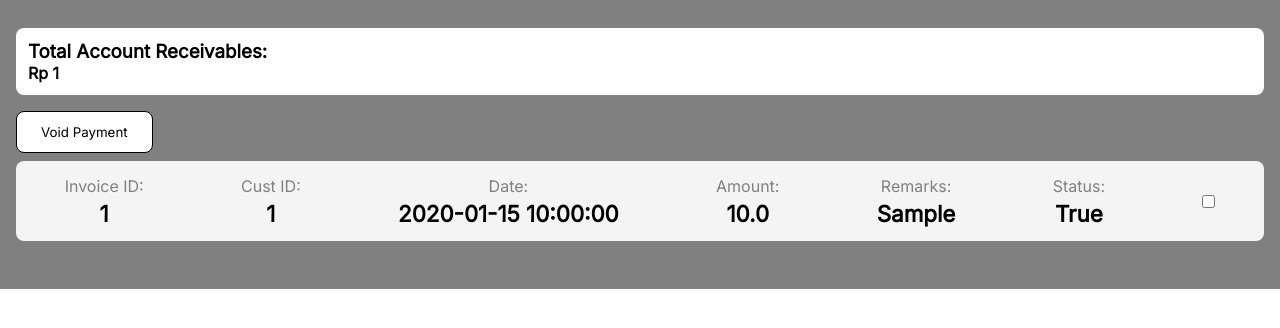
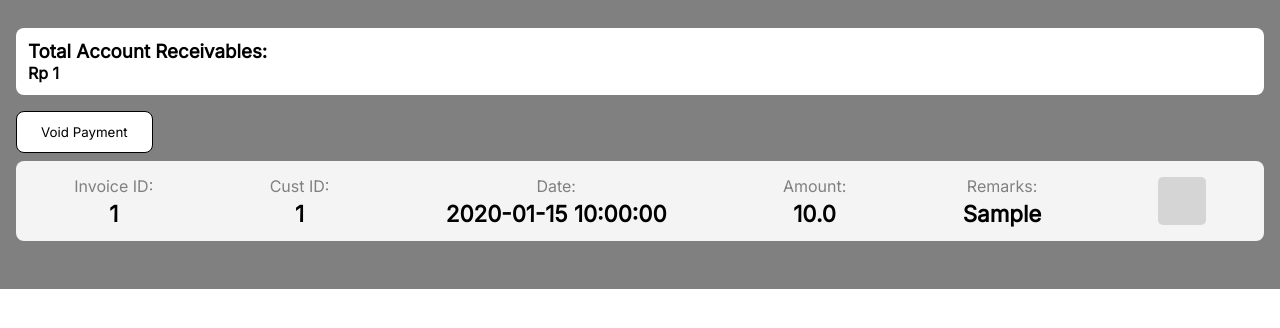
Before and after one commit to samuelms21/uts-mwd, a Flask app: template package/templates/manager.html in a window 1280 px wide. Shown: the part 136-464 px from the top of the page. Run offline with Flask 2, Linux system fonts and the light colour scheme; tables that the repository leaves empty hold one stand-in row (values such as "Sample post"); the template is opened without the code that fills it: values that come from a table or form of the project are taken from there, most other values are stand-ins (such as "Sample title", 1, 10 or a date in 2020); some libraries are stand-ins or nearby versions.

Commit message:
style checkbox

```diff
--- a/package/routes.py
+++ b/package/routes.py
@@ -235,3 +235,22 @@ def delete_cust():
     db.session.delete(customer)
     db.session.commit()
     return redirect(url_for('manager_cust'))
+
+def isValidPhoneNumber(phone_number:str):
+    return True if phone_number not in string.ascii_letters and len(phone_number) == 12 else False
+
+@app.route('/add_customer', methods=['GET', 'POST'])
+def add_customer():
+    if request.method == 'POST':
+        cust_name = request.form.get('cust_name')
+        cust_address = request.form.get('cust_add')
+        cust_phone = request.form.get('phone_add')
+        if isValidPhoneNumber(cust_phone):
+            cust = Customer(cust_name,cust_address,cust_phone)
+            db.session.add(cust)
+            db.session.commit()
+        else:
+            flash("Gagal, invalid Phone Number!")
+            return redirect(url_for('manager_cust'))
+
+    return redirect(url_for('manager_cust'))
--- a/package/static/style.css
+++ b/package/static/style.css
@@ -216,3 +216,38 @@ li {
   margin: 0.5rem 0;
   padding: 0.75rem;
 }
+
+input[type="checkbox"]{
+  appearance: none;
+  -webkit-appearance: none;
+  height: 3rem;
+  width: 3rem;
+  background-color: #d5d5d5;
+  border-radius: 0.3125rem;
+  cursor: pointer;
+  display: flex;
+  align-items: center;
+  justify-content: center;
+  outline: none;
+}
+
+input[type="checkbox"]:after{
+  font-family: "Font Awesome 5 Free";
+  font-weight: 900;
+  content: "\f00c";
+  font-size: 2.125rem;
+  color: white;
+  display: none;
+}
+
+input[type="checkbox"]:hover{
+  background-color: #a5a5a5;
+}
+
+input[type="checkbox"]:checked{
+  background-color: #5bcd3e
+}
+
+input[type="checkbox"]:checked:after {
+  display: block;
+}
--- a/package/templates/base.html
+++ b/package/templates/base.html
@@ -4,10 +4,8 @@
     <meta charset="UTF-8" />
     <meta http-equiv="X-UA-Compatible" content="IE=edge" />
     <meta name="viewport" content="width=device-width, initial-scale=1.0" />
-    <link
-      rel="stylesheet"
-      href="{{ url_for('static', filename='style.css') }}"
-    />
+    <link rel="stylesheet" href="{{ url_for('static', filename='style.css') }}" />
+    <link rel="stylesheet" href="https://use.fontawesome.com/releases/v5.13.0/css/all.css" />
     <title>{{ title }} - AR Tracking App</title>
   </head>
   <body>
--- a/package/templates/finance.html
+++ b/package/templates/finance.html
@@ -35,10 +35,6 @@
             <p class="main-finance-text">{{inv.remark}}</p>
             {% endif %}
           </div>
-          <div class="flex-item-finance">
-            <p class="small-finance-text">Status:</p>
-            <p class="main-finance-text">{{inv.status}}</p>
-          </div>
           <input type="checkbox" name="{{ inv.inv_id }}" id="{{ inv.inv_id }}" id="checkmark" />
         </div>
       </li>
--- a/package/templates/manager.html
+++ b/package/templates/manager.html
@@ -37,16 +37,7 @@
             <p class="main-finance-text">{{inv.remark}}</p>
             {% endif %}
           </div>
-          <div class="flex-item-finance">
-            <p class="small-finance-text">Status:</p>
-            <p class="main-finance-text">{{inv.status}}</p>
-          </div>
-          <input
-            type="checkbox"
-            name="{{ inv.inv_id }}"
-            id="{{ inv.inv_id }}"
-            id="checkmark"
-          />
+          <input type="checkbox" name="{{ inv.inv_id }}" id="{{ inv.inv_id }}" id="checkmark" />
         </div>
       </li>
       {% endfor %}
--- a/package/templates/manager_cust.html
+++ b/package/templates/manager_cust.html
@@ -48,7 +48,9 @@
     <br />
     <input type="text" name="phone_add" id="phone_add" placeholder="Enter Customer Phone Number" require />
     <br /><br />
-    <p>0-9 Only, Phone number must be 12 digits long!</p>
+    {% for category, message in get_flashed_messages(with_categories=True) %}
+    <p class="alert-red">{{message}}</p>
+    {% endfor %}
   </div>
   <br />
   <input type="submit" value="Add Cust" class="btn" />
```
Also changed, not shown: 2 other files.
